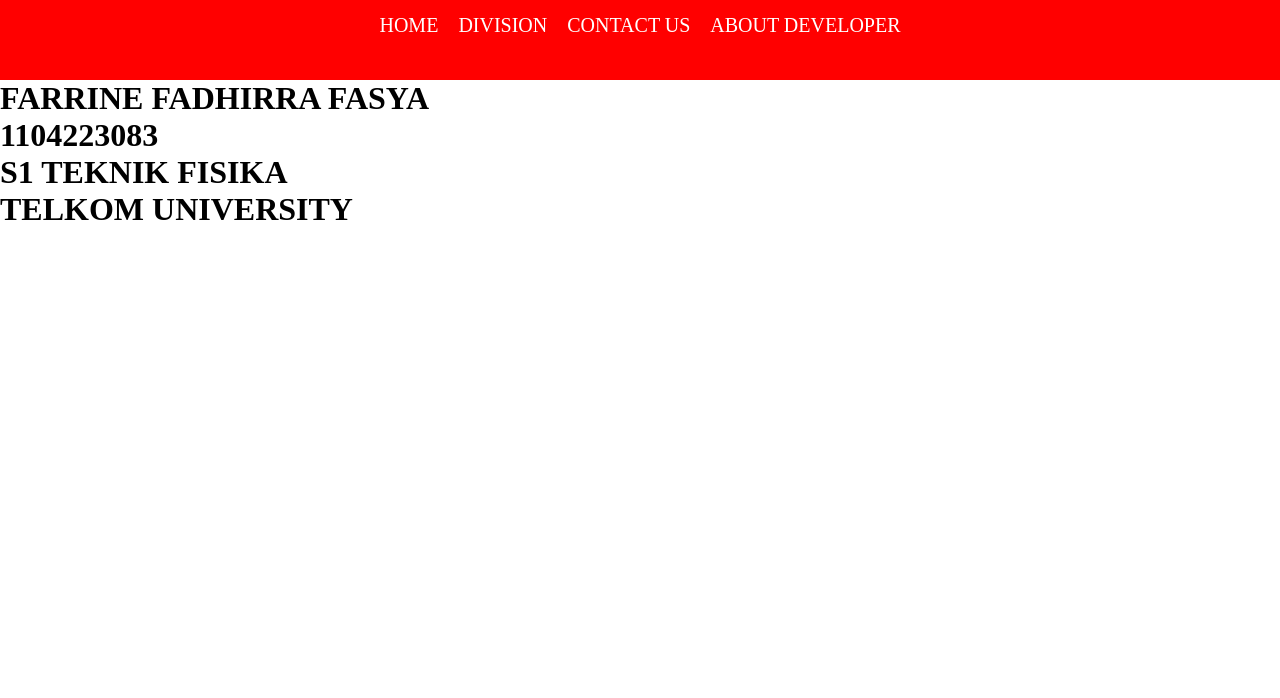
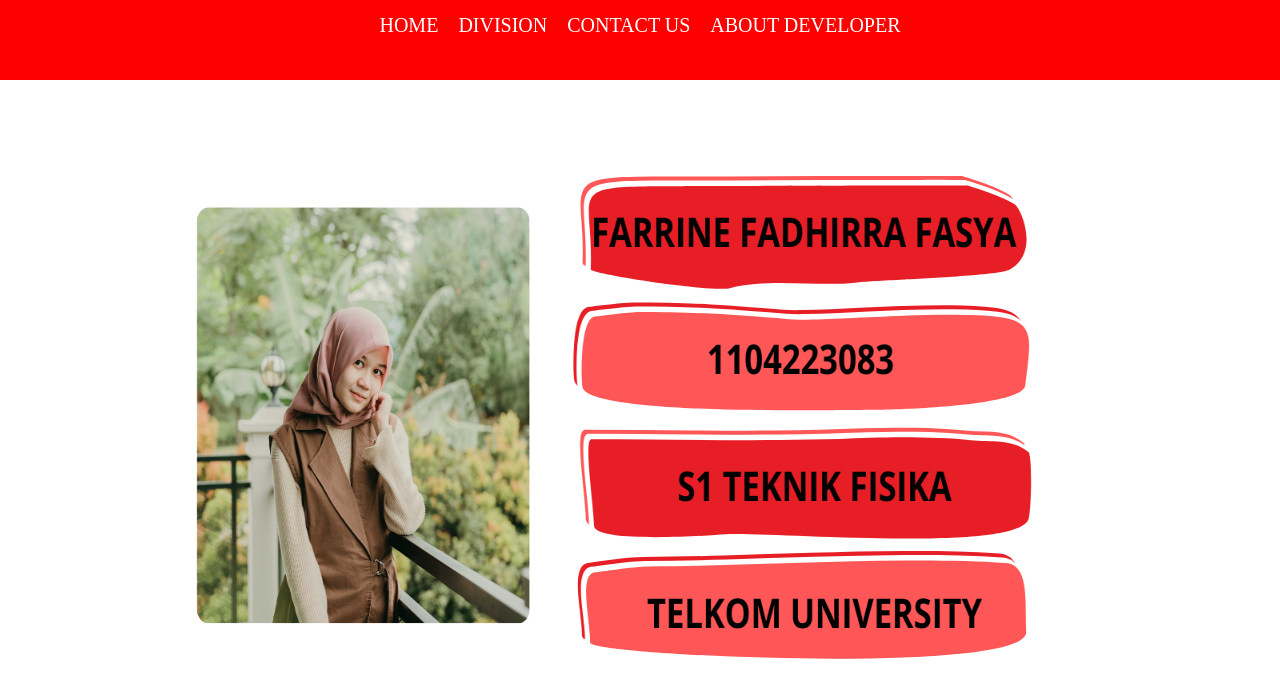
Before and after one commit to Farrine/MBC-LAB, a plain HTML site: page aboutdev.html in a window 1280 px wide. Drawn offline with Linux system fonts and the light colour scheme.

Commit message:
third change

```diff
--- a/aboutdev.html
+++ b/aboutdev.html
@@ -23,9 +23,8 @@
                 </ul>
             </div>
             <!-- NAVIGATION BAR END -->
-        <h1>FARRINE FADHIRRA FASYA</h1>
-        <h1>1104223083</h1>
-        <h1>S1 TEKNIK FISIKA</h1>
-        <h1>TELKOM UNIVERSITY</h1>
+       <div class="content3">
+        <img src="dev.png" class="img-content3">
+       </div>
     </body>
 </html>
--- a/style.css
+++ b/style.css
@@ -106,3 +106,9 @@ html {
     width: 90%;
     height: 83%;
 }
+
+.img-content3 {
+    padding-left: 90px;
+    width: 80%;
+    height: 90%;
+}
```
Also changed, not shown: contact.html (+3 -0 lines), index.html (+9 -6 lines), mbc.png (added).
